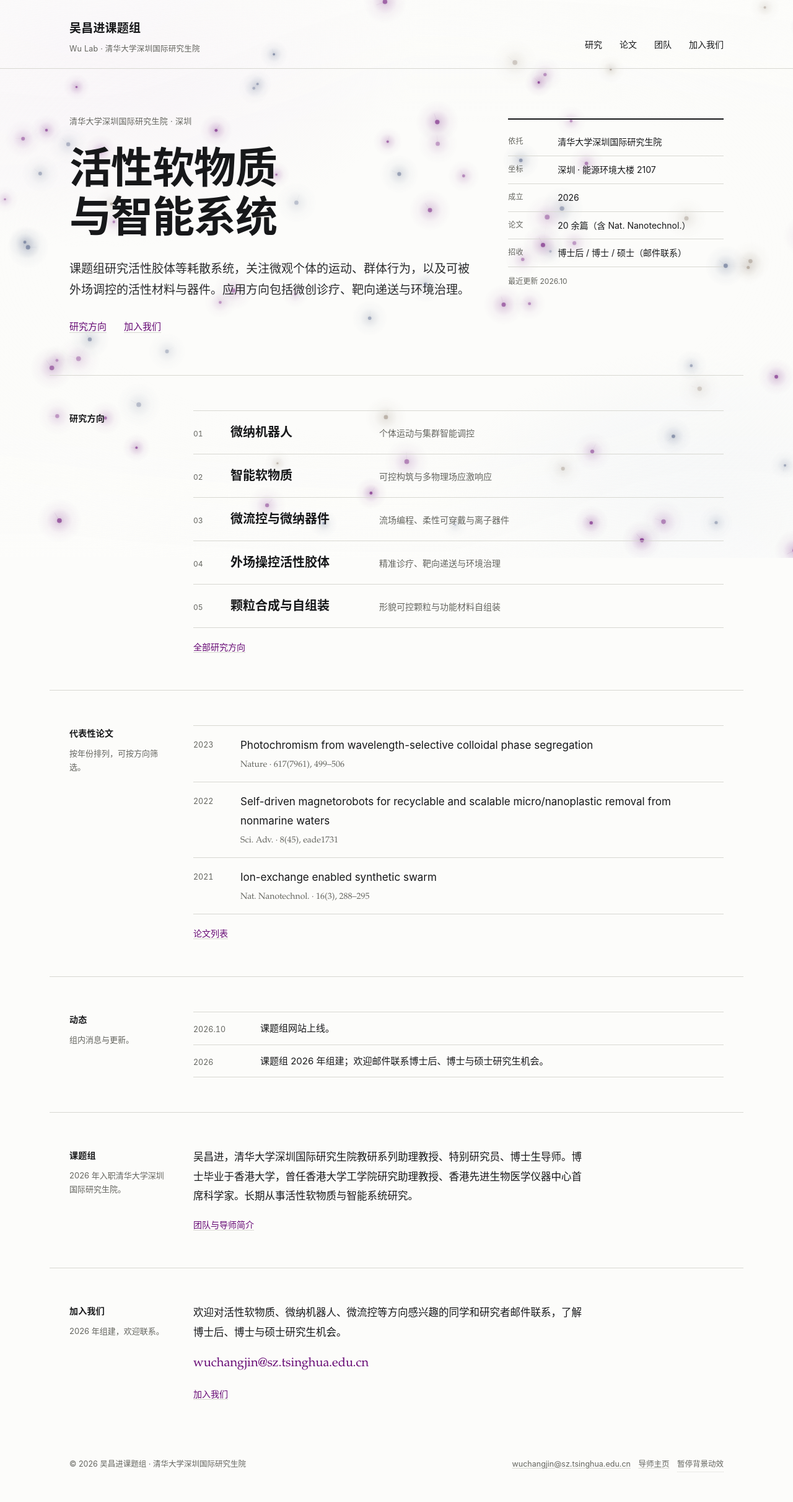
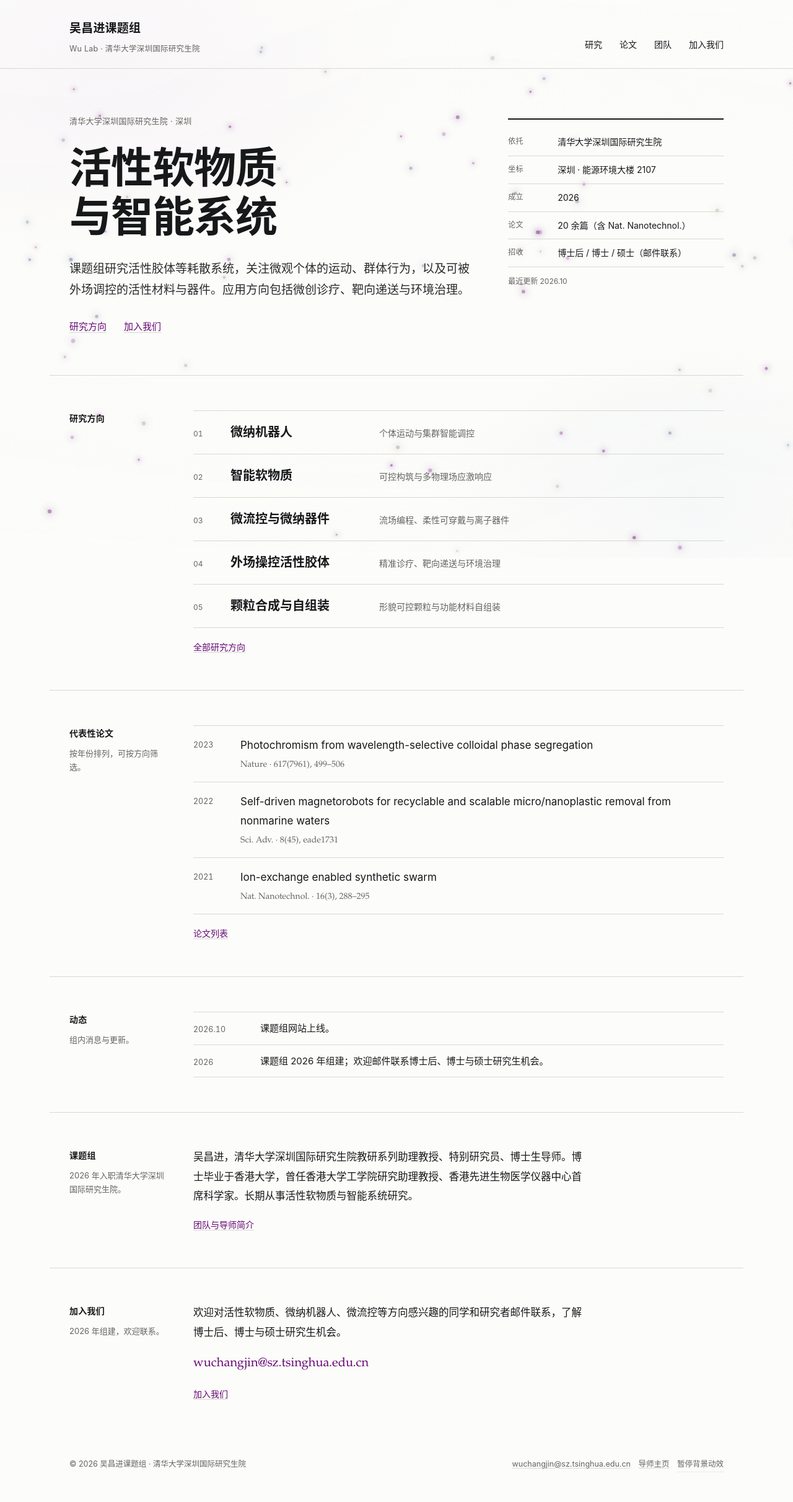
Before and after one commit to Wu-Lab-official/Wu-Lab-official.github.io, a Jekyll site: the page built from _pages/home.html, in a window 1280 px wide. Shown: the whole page at 62% size. Built offline with Jekyll 4.4.1, drawn with Linux system fonts in a browser that asks for light colours.

Commit message:
fix: 回调背景亮度与 404 光源尺寸

```diff
--- a/assets/minimal/ion-engine.js
+++ b/assets/minimal/ion-engine.js
@@ -178,9 +178,9 @@
 
   function targetCount() {
     var factor = mode === "chase" ? 1.05 : mode === "rod" ? 0.70 : mode === "spiral" ? 0.64 : 1;
-    var n = Math.round((state.w * state.h / 14000) * factor);
+    var n = Math.round((state.w * state.h / 16000) * factor);
     var max = state.w < 720 ? 58 : 115;
-    var min = state.w < 720 ? 28 : 34;
+    var min = state.w < 720 ? 28 : 30;
     return Math.max(min, Math.min(max, n));
   }
 
@@ -221,15 +221,15 @@
     if (mode === "ion") {
       if (fresh || !p.speed) p.speed = rand(9, 21);
       p.speed = clamp(p.speed, 8, 22);
-      p.size = fresh ? rand(1.6, 4.0) : clamp(p.size || 2.7, 1.5, 4.0);
-      p.alpha = fresh ? rand(0.18, 0.38) : clamp(p.alpha || 0.27, 0.17, 0.40);
+      p.size = fresh ? rand(1.3, 3.4) : clamp(p.size || 2.2, 1.2, 3.4);
+      p.alpha = fresh ? rand(0.13, 0.28) : clamp(p.alpha || 0.20, 0.12, 0.30);
       p.vx = Math.cos(p.heading) * p.speed;
       p.vy = Math.sin(p.heading) * p.speed;
     } else if (mode === "chase") {
       if (fresh || !p.speed) p.speed = rand(18, 28);
       p.speed = clamp(p.speed, 18, 30);
-      p.size = fresh ? rand(2.5, 4.2) : clamp(p.size || 3, 2.3, 4.2);
-      p.alpha = fresh ? rand(0.24, 0.42) : clamp(p.alpha || 0.30, 0.22, 0.44);
+      p.size = fresh ? rand(2.2, 3.8) : clamp(p.size || 2.7, 2.0, 3.8);
+      p.alpha = fresh ? rand(0.18, 0.32) : clamp(p.alpha || 0.24, 0.16, 0.34);
       p.vx = Math.cos(p.heading) * p.speed;
       p.vy = Math.sin(p.heading) * p.speed;
       p.target = -1;
@@ -240,7 +240,7 @@
       p.len = fresh ? rand(18, 28) : clamp(p.len || 23, 16, 30);
       p.wid = fresh ? rand(2.2, 3.2) : clamp(p.wid || 2.6, 2.0, 3.4);
       p.size = p.wid;
-      p.alpha = fresh ? rand(0.22, 0.35) : clamp(p.alpha || 0.27, 0.20, 0.37);
+      p.alpha = fresh ? rand(0.18, 0.30) : clamp(p.alpha || 0.22, 0.16, 0.32);
     } else if (mode === "spiral") {
       if (fresh || !p.speed) p.speed = rand(18, 25);
       p.speed = clamp(p.speed, 16, 28);
@@ -248,14 +248,14 @@
       p.wid = fresh ? 1.8 : clamp(p.wid || 1.8, 1.4, 2.0);
       p.turns = fresh ? rand(2.1, 2.5) : clamp(p.turns || 2.3, 2, 2.6);
       p.size = p.len;
-      p.alpha = fresh ? rand(0.24, 0.38) : clamp(p.alpha || 0.29, 0.20, 0.40);
+      p.alpha = fresh ? rand(0.20, 0.32) : clamp(p.alpha || 0.25, 0.18, 0.34);
       p.omega = 0.38 * p.speed;
       if (fresh) p.spin = Math.random() * TAU;
     } else if (mode === "photo") {
       if (fresh || !p.speed) p.speed = rand(22, 32);
       p.speed = clamp(p.speed, 20, 34);
       p.size = fresh ? rand(1.4, 2.6) : clamp(p.size || 2, 1.2, 2.7);
-      p.alpha = fresh ? rand(0.55, 0.85) : clamp(p.alpha || 0.65, 0.5, 0.88);
+      p.alpha = fresh ? rand(0.42, 0.68) : clamp(p.alpha || 0.54, 0.38, 0.70);
       p.vx = Math.cos(p.heading) * p.speed;
       p.vy = Math.sin(p.heading) * p.speed;
     }
@@ -764,8 +764,8 @@
       ctx.lineTo(p.x, p.y);
       ctx.stroke();
 
-      drawSprite(spr, p.x, p.y, 20 + p.size * 14, p.alpha * 0.85);
-      drawDot(p.x, p.y, p.size, c, p.alpha * 1.55);
+      drawSprite(spr, p.x, p.y, 13 + p.size * 8, p.alpha * 0.58);
+      drawDot(p.x, p.y, p.size, c, p.alpha * 1.45);
     }
   }
 
@@ -781,8 +781,8 @@
       var p = parts[i];
       var c = palette.colors[p.color];
       var spr = glowSprites[p.color];
-      drawSprite(spr, p.x, p.y, 15 + p.size * 7, p.alpha * 0.70);
-      drawDot(p.x, p.y, p.size, c, p.alpha * 1.45);
+      drawSprite(spr, p.x, p.y, 12 + p.size * 6, p.alpha * 0.58);
+      drawDot(p.x, p.y, p.size, c, p.alpha * 1.40);
     }
   }
 
@@ -853,9 +853,9 @@
   }
 
   function drawLight(x, y, radius, inten) {
-    drawSprite(lightSprite, x, y, radius * 2.4, 0.9 * inten);
-    drawSprite(lightSprite, x, y, radius * 1.2, 0.55 * inten);
-    drawDot(x, y, 11, palette.light, 0.8 * inten);
+    drawSprite(lightSprite, x, y, radius * 1.65, 0.55 * inten);
+    drawSprite(lightSprite, x, y, radius * 0.85, 0.30 * inten);
+    drawDot(x, y, 8, palette.light, 0.65 * inten);
   }
 
   function drawPhoto() {
@@ -883,8 +883,8 @@
       ctx.lineTo(p.x, p.y);
       ctx.stroke();
 
-      drawSprite(spr, p.x, p.y, 10 + p.size * 7, p.alpha * 0.55);
-      drawDot(p.x, p.y, p.size, c, p.alpha);
+      drawSprite(spr, p.x, p.y, 10 + p.size * 6, p.alpha * 0.50);
+      drawDot(p.x, p.y, p.size, c, p.alpha * 1.2);
     }
   }
 
```
Also changed, not shown: WORKLOG.md (+1 -1 lines).
